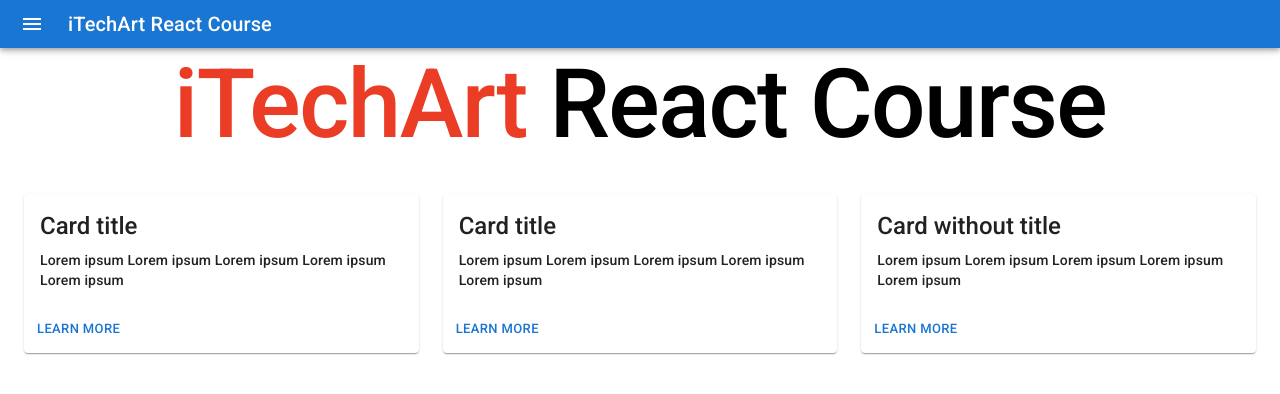
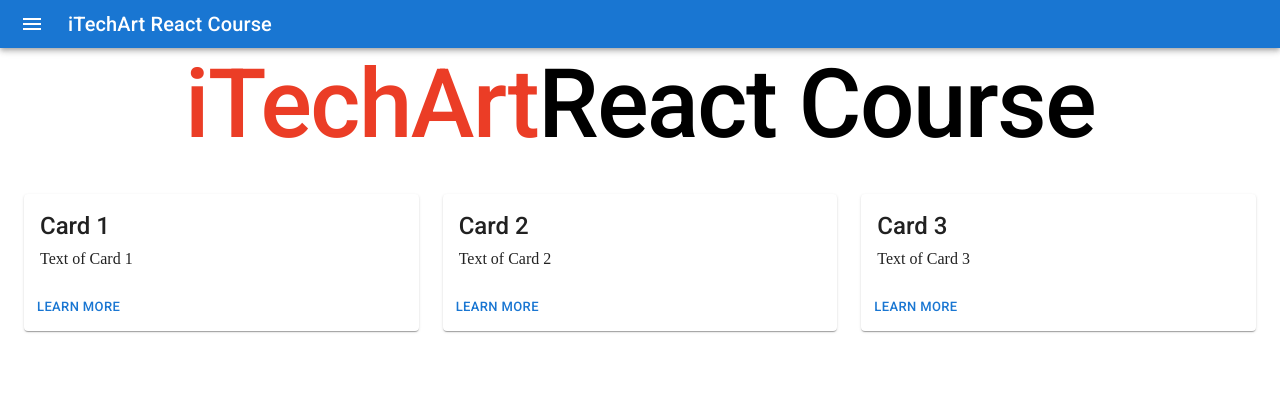
Before and after one commit to Laranto-spb/itechart-react-course, a React (Create React App) app: page / in a window 1280 px wide. Shown: the top 394 px of the page. Built offline with nearby package versions, Linux system fonts and the light colour scheme.

Commit message:
Added array for cards, formatted (airbnb eslint), renamed files/folders

```diff
--- a/package.json
+++ b/package.json
@@ -11,9 +11,11 @@
     "@testing-library/jest-dom": "^5.16.1",
     "@testing-library/react": "^12.1.2",
     "@testing-library/user-event": "^13.5.0",
+    "prop-types": "^15.8.1",
     "react": "^17.0.2",
     "react-dom": "^17.0.2",
     "react-scripts": "5.0.0",
+    "uuid": "^8.3.2",
     "web-vitals": "^2.1.2"
   },
   "scripts": {
@@ -39,5 +41,9 @@
       "last 1 firefox version",
       "last 1 safari version"
     ]
+  },
+  "devDependencies": {
+    "eslint": "^8.6.0",
+    "eslint-config-airbnb": "^19.0.4"
   }
 }
--- a/src/App.js
+++ b/src/App.js
@@ -1,7 +1,7 @@
 import './App.css';
-import Main from './components/Main';
+import Main from './components/main/main';
 import '@fontsource/roboto/500.css';
-import Header from './components/Header'
+import Header from './components/header/header';
 
 function App() {
   return (
--- a/src/components/CardItem/index.js
+++ /dev/null
@@ -1,22 +0,0 @@
-import { Card, CardContent,Typography, CardActions, Button } from "@mui/material"
-
-const CardItem = ({body, title='Card without title'}) => {
-
-  return (
-    <>
-      <Card>
-        <CardContent>
-          <Typography gutterBottom variant="h5" component="div">
-            {title}
-          </Typography>
-          <Typography variant="body2"> {body} </Typography>
-        </CardContent>
-        <CardActions>
-          <Button size="small">Learn More</Button>
-        </CardActions>
-      </Card>
-    </>
-  );
-}
-
-export default CardItem;
--- a/src/components/Main/index.js
+++ /dev/null
@@ -1,39 +0,0 @@
-import Typography from '@mui/material/Typography';
-import Container from '@mui/material/Container';
-import { Grid } from '@mui/material';
-import CardItem from '../CardItem/index.js';
-import { useState } from 'react';
-
-const Main = () => {
-
-  const [cardTitle, setCardTitle] = useState('Card title')
-  const [cardText, setCardText] = useState('Lorem ipsum  Lorem ipsum Lorem ipsum Lorem ipsum Lorem ipsum')
-
-  return (
-    <>
-    <Container maxWidth="xl">
-      <Typography sx={{ textAlign: 'center' }} variant="h1" component="div" gutterBottom>
-        <span className='main-red'>iTechArt</span> React Course
-      </Typography>
-
-      <Grid container spacing={3}>
-        <Grid item xs={12} lg={4}>
-          <CardItem body={cardText} title={cardTitle}/>
-        </Grid>
-
-        <Grid item xs={12} lg={4}>
-          <CardItem body={cardText} title={cardTitle}/>
-        </Grid>
-        <Grid item xs={12} lg={4}>
-          <CardItem body={cardText}/>
-        </Grid>
-
-      </Grid>
-
-    </Container>
-    </>
-
-  );
-}
-
-export default Main;
--- /dev/null
+++ b/src/components/card-item/card-item.js
@@ -0,0 +1,28 @@
+import {
+  Card, CardContent, Typography, CardActions, Button,
+} from '@mui/material';
+import PropTypes from 'prop-types';
+
+function CardItem({ title, body }) {
+  CardItem.propTypes = {
+    title: PropTypes.string.isRequired,
+    body: PropTypes.string.isRequired,
+  };
+  return (
+    <Card>
+      <CardContent>
+        <Typography gutterBottom variant="h5" component="div">
+          {title && title}
+        </Typography>
+        <Typography variant="body">
+          {body && body}
+        </Typography>
+      </CardContent>
+      <CardActions>
+        <Button size="small">Learn More</Button>
+      </CardActions>
+    </Card>
+  );
+}
+
+export default CardItem;
--- a/src/components/Header/index.js
+++ b/src/components/header/header.js
@@ -1,8 +1,9 @@
-import * as React from 'react';
-import { AppBar, Toolbar, Typography, IconButton } from '@mui/material';
+import {
+  AppBar, Toolbar, Typography, IconButton,
+} from '@mui/material';
 import MenuIcon from '@mui/icons-material/Menu';
 
-const Header = () => {
+function Header() {
   return (
     <AppBar position="static">
       <Toolbar variant="dense">
--- /dev/null
+++ b/src/components/main/main.js
@@ -0,0 +1,49 @@
+import { v4 as uuidv4 } from 'uuid';
+import Typography from '@mui/material/Typography';
+import Container from '@mui/material/Container';
+import { Grid } from '@mui/material';
+import CardItem from '../card-item/card-item';
+
+function Main() {
+  const CARDS = [
+    {
+      id: uuidv4(),
+      title: 'Card 1',
+      body: 'Text of Card 1',
+    },
+    {
+      id: uuidv4(),
+      title: 'Card 2',
+      body: 'Text of Card 2',
+    },
+    {
+      id: uuidv4(),
+      title: 'Card 3',
+      body: 'Text of Card 3',
+    },
+  ];
+  return (
+    <Container maxWidth="xl">
+      <Typography sx={{ textAlign: 'center' }} variant="h1" component="div" gutterBottom>
+        <span className="main-red">iTechArt</span>
+        React Course
+      </Typography>
+
+      <Grid container spacing={3}>
+
+        {
+          CARDS.map(({ id, title, body }) => (
+            <Grid key={id} item xs={12} lg={4}>
+              <CardItem title={title} body={body} />
+            </Grid>
+          ))
+        }
+
+      </Grid>
+
+    </Container>
+
+  );
+}
+
+export default Main;
--- a/src/index.js
+++ b/src/index.js
@@ -7,5 +7,6 @@
   <React.StrictMode>
     <App />
   </React.StrictMode>,
-  document.getElementById('root')
+  // eslint-disable-next-line no-undef
+  document.getElementById('root'),
 );
```
Also changed, not shown: .eslintrc.json (added), 1 other file (tests, documents, lock files or other folders).
